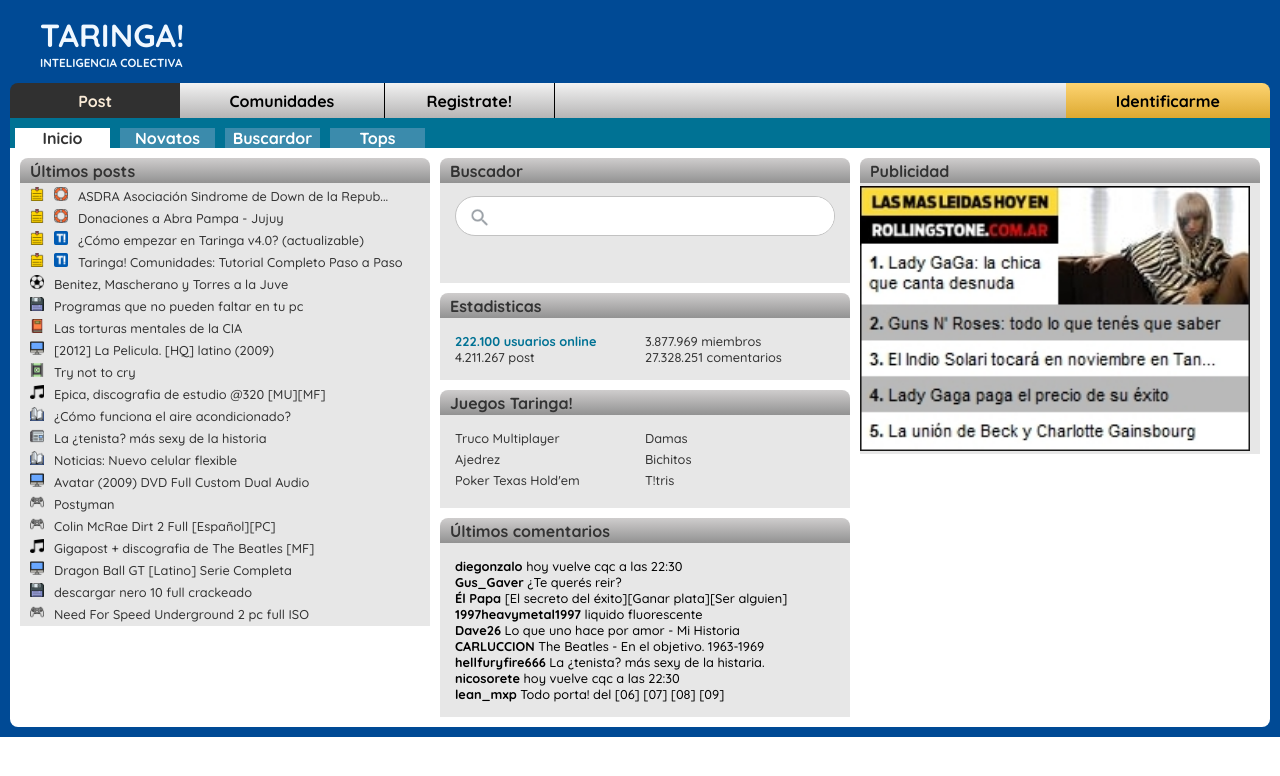
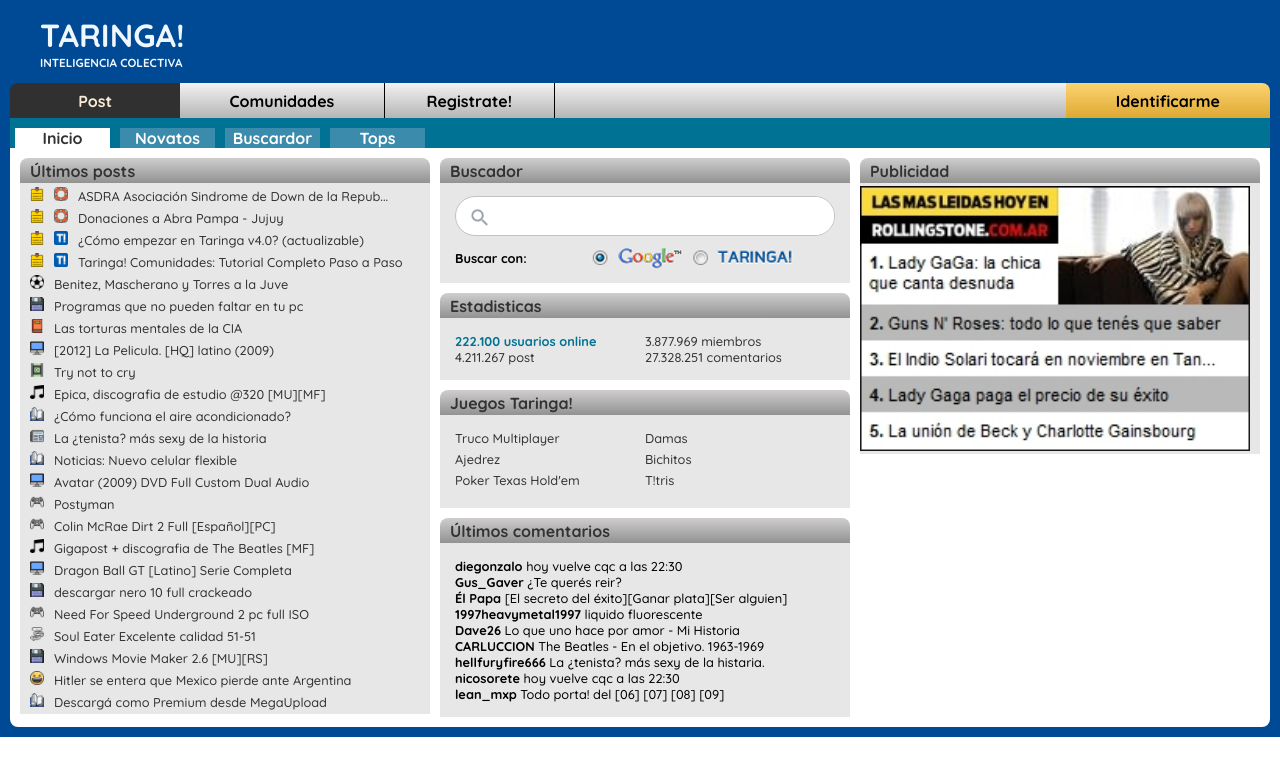
Before and after one commit to ivan2600/-taringa_v4, a plain HTML site: page index.html in a window 1280 px wide. Drawn offline with Linux system fonts and the light colour scheme.

Commit message:
project fisished

```diff
--- a/index.html
+++ b/index.html
@@ -109,6 +109,18 @@
             <li>
               <img src="./icons/palanca-de-mando.png" alt=""><a href="">Need For Speed Underground 2 pc full ISO</a>
             </li>
+            <li>
+              <img src="./icons/burbuja-de-dialogo (1).png" alt=""><a href="">Soul Eater Excelente calidad 51-51</a>
+            </li>
+            <li>
+              <img src="./icons/disquete.png" alt=""><a href="">Windows Movie Maker 2.6 [MU][RS]</a>
+            </li>
+            <li>
+              <img src="./icons/lol.png" alt=""><a href="">Hitler se entera que Mexico pierde ante Argentina</a>
+            </li>
+            <li>
+              <img src="./icons/libro-abierto.png" alt=""><a href="">Descargá como Premium desde MegaUpload</a>
+            </li>
           </ul>
         </div>
       </section>
@@ -118,6 +130,10 @@
           <div class="search">
             <img src="./icons/lupa.png" alt="lupa" class="lupa">
             <input type="text">
+          </div>
+          <div id="buscar-con">
+            <p><strong>Buscar con:</strong></p>
+            <img src="./img/buscador.png" alt="">
           </div>
         </div>
         <div id="estadisticas-section-title" class="section-title">Estadisticas</div>
--- a/style.css
+++ b/style.css
@@ -264,6 +264,18 @@ nav div a {
   margin: 5px 8px;
 }
 
+#buscar-con {
+  display: grid;
+  grid-template-columns: 1fr 2fr;
+  align-items: center;
+  margin-left: 15px;
+  margin-top: 5px;
+}
+
+#buscar-con p {
+  color: black;
+}
+
 #estadisticas-section-body {
   display: grid;
   grid-template-columns: 1fr 1fr;
```
Also changed, not shown: icons/burbuja-de-dialogo (1).png (added), icons/lol.png (added), img/buscador.png (added).
